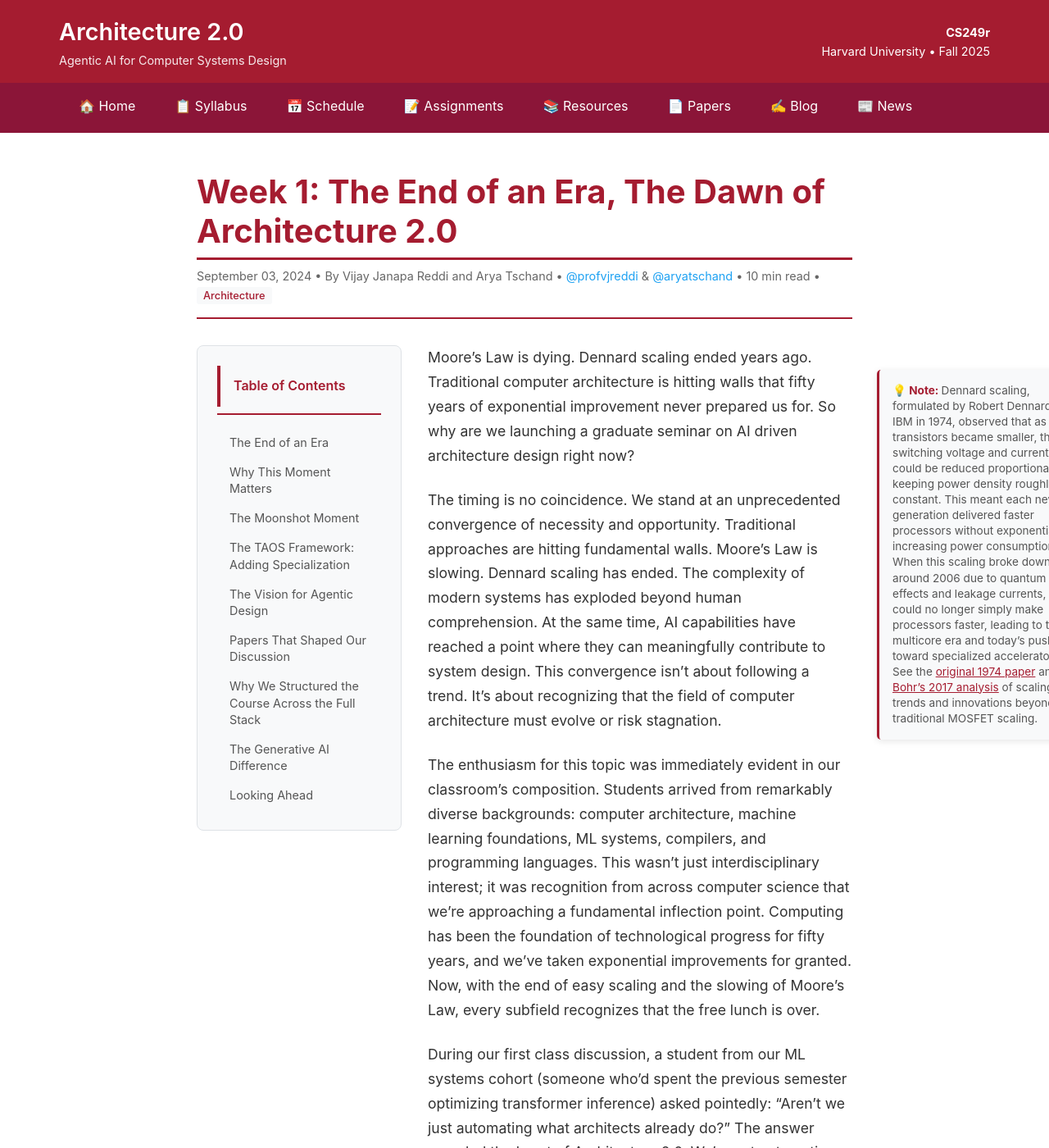
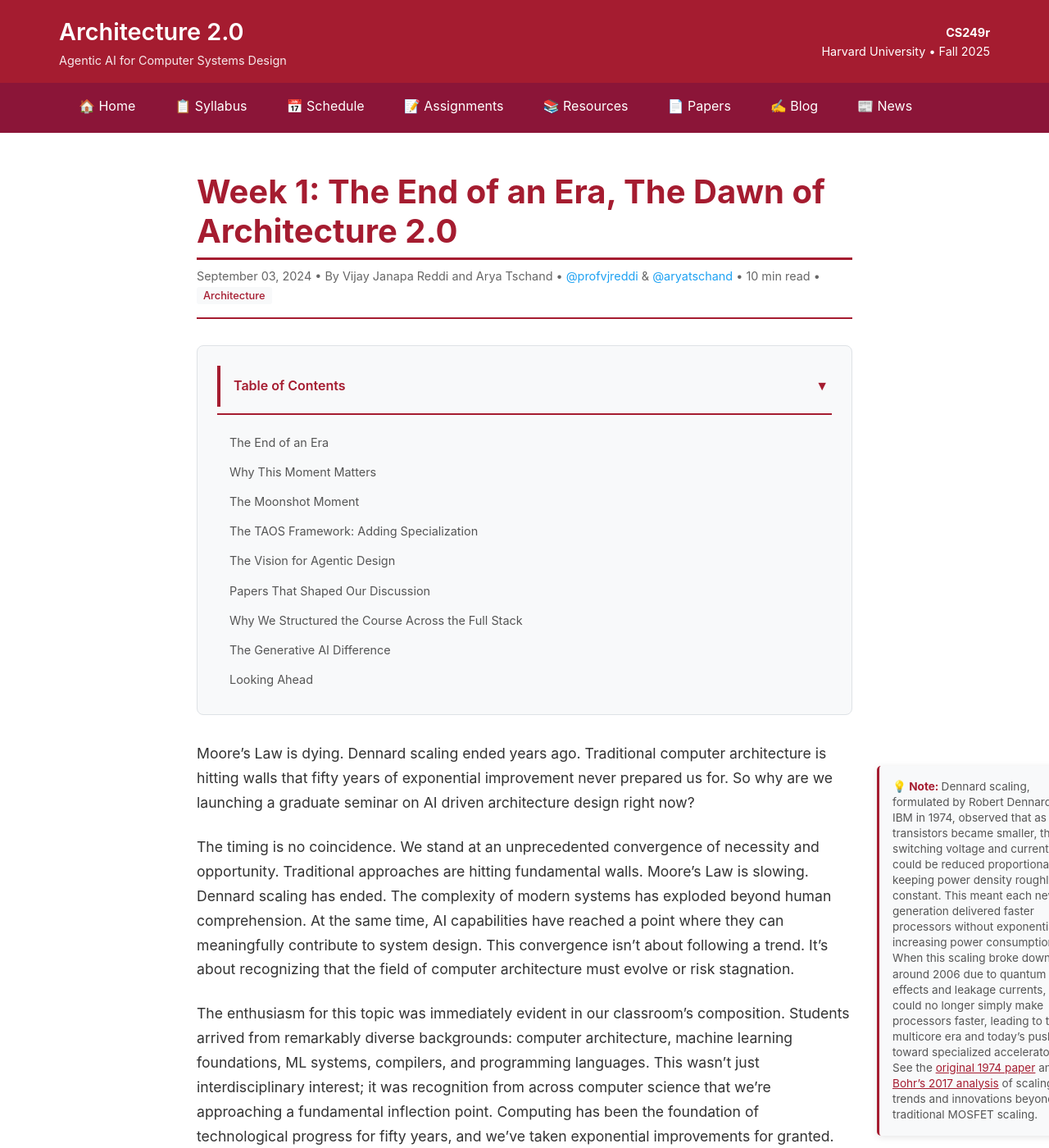
Before and after one commit to harvard-edge/cs249r_fall2025, a Jekyll site: the page built from _posts/2024-09-03-week-1-architecture-2-0.md, in a window 1280 px wide and 1400 px high. Shown: the whole window at 82% size. Built offline with Jekyll 4.4.1, drawn with Linux system fonts in a browser that asks for light colours; comment, search, counter and statistics services are not loaded.

Commit message:
Reposition TOC to left margin instead of content area for better reading width

```diff
--- a/assets/css/main.css
+++ b/assets/css/main.css
@@ -613,24 +613,28 @@
 
 /* Table of Contents Sidebar */
 .blog-post-container {
-    display: flex;
-    gap: 2rem;
     position: relative;
-    align-items: flex-start;
 }
 
 .toc-sidebar {
-    position: sticky;
-    top: 100px;
+    position: fixed;
+    top: 120px;
+    left: calc((100vw - 900px) / 2 - 280px);
     width: 250px;
-    max-height: calc(100vh - 120px);
+    max-height: calc(100vh - 140px);
     overflow-y: auto;
     padding: 1.5rem;
     background-color: #f8f9fa;
     border-radius: 8px;
     border: 1px solid #dee2e6;
-    flex-shrink: 0;
-    order: -1;
+    display: block;
+}
+
+/* Hide TOC on screens that don't have enough space */
+@media (max-width: 1400px) {
+    .toc-sidebar {
+        display: none;
+    }
 }
 
 .toc-header {
@@ -705,19 +709,16 @@
     min-width: 0;
 }
 
-/* Responsive TOC */
-@media (max-width: 1200px) {
+/* Show TOC inline on smaller screens */
+@media (max-width: 1400px) {
     .toc-sidebar {
+        display: block;
         position: relative;
         top: 0;
+        left: 0;
         width: 100%;
         max-height: none;
         margin-bottom: 2rem;
-        order: 0;
-    }
-
-    .blog-post-container {
-        flex-direction: column;
     }
 
     .toc-toggle {
```
